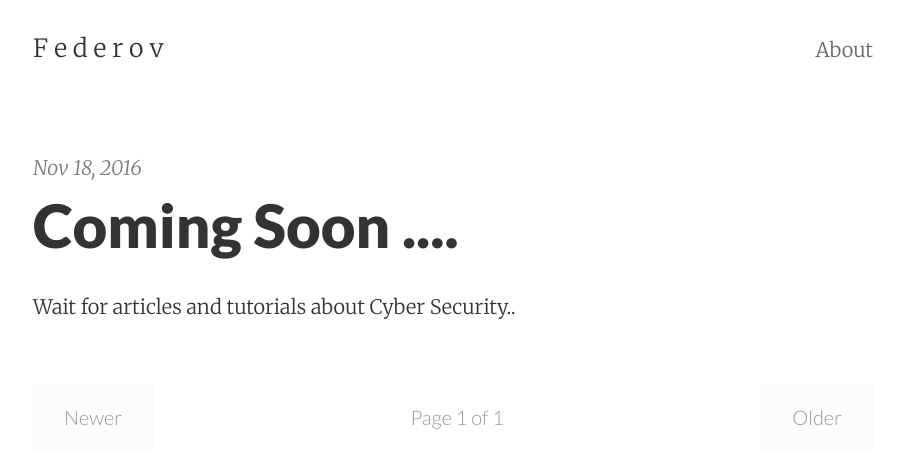
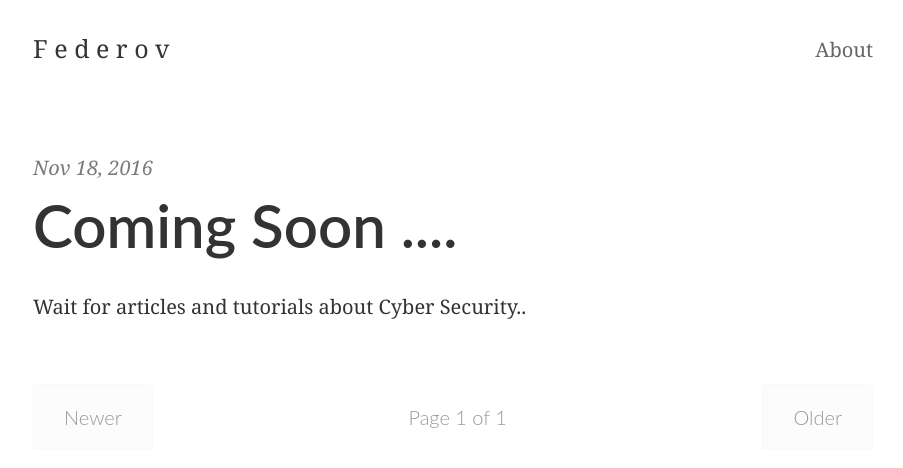
Before and after one commit to feder0v/feder0v.github.io, a Jekyll site: the page built from index.html, in a window 1280 px wide. Shown: the top 468 px of the page, without its empty margins (187-1090 px from the left). Built offline with Jekyll 4.4.1, drawn with Linux system fonts in a browser that asks for light colours; the list of posts is cut into pages by our own code.

Commit message:
Update head.html

```diff
--- a/_includes/head.html
+++ b/_includes/head.html
@@ -27,11 +27,9 @@
 
     <!-- Fonts -->
     {% if site.extended_fonts %}
-    <link href='//fonts.googleapis.com/css?family=Merriweather:900,900italic,300,300italic&subset=latin-ext,latin' rel='stylesheet' type='text/css'>
-    <link href='//fonts.googleapis.com/css?family=Lato:900,300&subset=latin-ext,latin' rel='stylesheet' type='text/css'>
+    <link href="https://fonts.googleapis.com/css?family=Josefin+Slab:600" rel="stylesheet">
     {% else %}
-    <link href='//fonts.googleapis.com/css?family=Merriweather:900,900italic,300,300italic' rel='stylesheet' type='text/css'>
-    <link href='//fonts.googleapis.com/css?family=Lato:900,300' rel='stylesheet' type='text/css'>
+    <link href="https://fonts.googleapis.com/css?family=Josefin+Slab:600" rel="stylesheet">
     {% endif %}
     {% if site.show_social_icons or site.show_sharing_icons %}
       <link href="//maxcdn.bootstrapcdn.com/font-awesome/latest/css/font-awesome.min.css" rel="stylesheet">
```
